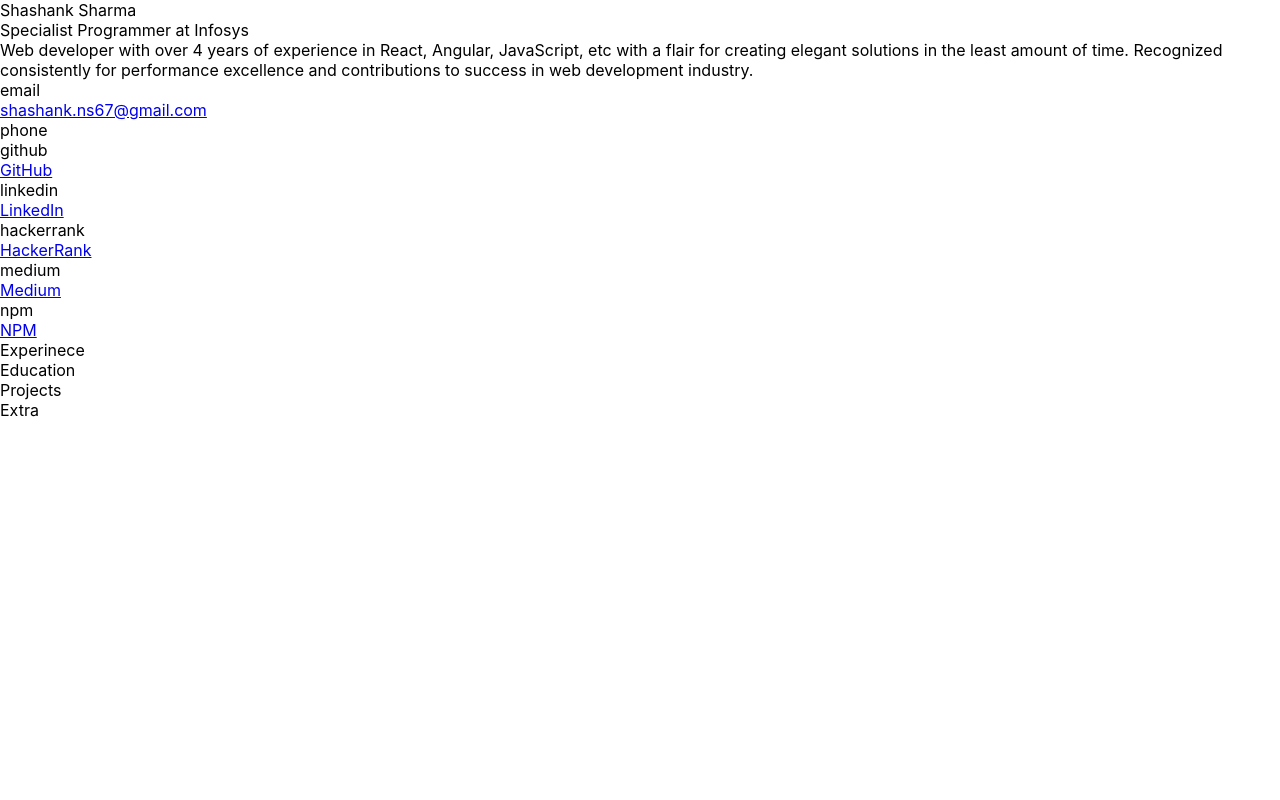
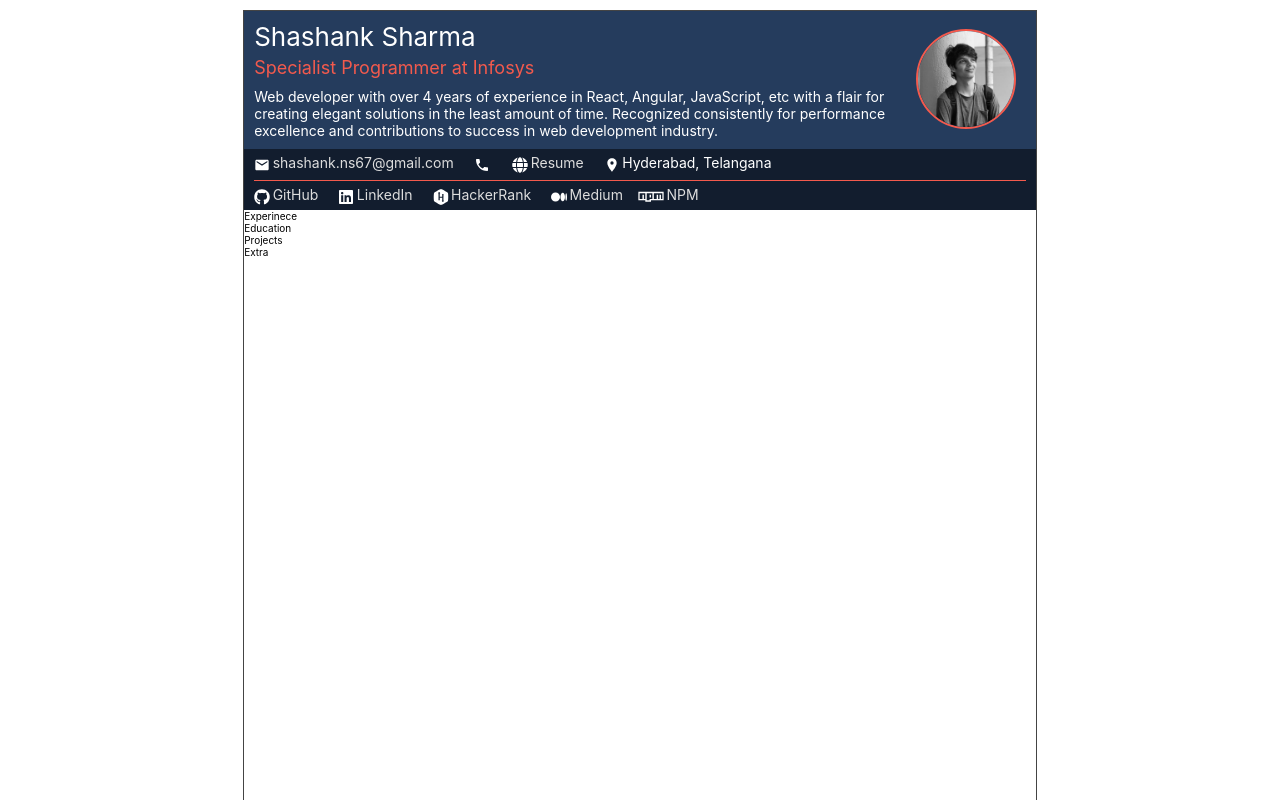
Before and after one commit to geekyorion/resume, a React (Create React App) app: page / in a window 1280 px wide. Shown: the top 800 px of the page. Built offline with nearby package versions, Linux system fonts and the light colour scheme.

Commit message:
header component is completed

```diff
--- a/package.json
+++ b/package.json
@@ -14,6 +14,7 @@
     "bootstrap": "^5.2.0-beta1",
     "react": "^18.1.0",
     "react-dom": "^18.1.0",
+    "react-icons": "^4.4.0",
     "react-scripts": "5.0.1",
     "web-vitals": "^2.1.4"
   },
--- a/src/App.css
+++ b/src/App.css
@@ -1 +1,18 @@
-.wrapper { }
+.wrapper {
+  margin: 1rem auto;
+  border: 1px solid #444;
+}
+
+.wrapper.size-A4 {
+  width: 793.7007874px;
+  height: 1122.519685px;
+}
+
+.wrapper.height-auto {
+  height: auto;
+}
+
+._header {
+  background: var(--color-grayblue);
+  color: var(--color-white, #fff);
+}
--- a/src/App.js
+++ b/src/App.js
@@ -14,7 +14,7 @@
   const { header, experience, education, projects, others } = state;
 
   return (
-    <div className="wrapper">
+    <div className="wrapper size-A4">
       <div className="_header">
         <Header data={header} />
       </div>
--- /dev/null
+++ b/src/components/Header/Header.css
@@ -0,0 +1,81 @@
+.header-section {
+  padding: 1rem;
+  padding-bottom: 0;
+}
+
+.name-text {
+  font-size: 2.6rem;
+}
+
+.role-text {
+  font-size: 1.8rem;
+  margin: 0.5rem 0;
+  /* border-bottom: 0.2rem solid; */
+  padding-bottom: 0.5rem;
+  width: fit-content;
+  color: var(--color-red);
+}
+
+.bio-text {
+  font-size: 1.4rem;
+}
+
+.bio-and-image {
+  display: flex;
+  align-items: center;
+}
+
+.image-wrapper {
+  padding-right: 1rem;
+}
+
+.image-wrapper img {
+  width: 100px;
+  border-radius: 50%;
+  border: 0.2rem solid var(--color-red);
+}
+
+.all-links {
+  background: #121d2e;
+  width: calc(100% + 2rem);
+  margin-left: -1rem;
+  margin-top: 1rem;
+  font-size: 1.4rem;
+}
+
+.contacts-wrapper, .links-wrapper {
+  display: flex;
+  padding: 0.5rem 1rem;
+  align-items: center;
+}
+
+.contacts-wrapper > .contact,
+.links-wrapper > .link {
+  margin-right: 2rem;
+  display: flex;
+}
+
+.contact-icon, .link-icon {
+  position: relative;
+  top: 0.25rem;
+  margin-right: 0.25rem;
+}
+
+.contact-icon > svg, .link-icon > svg {
+  width: 1.6rem;
+  height: 1.6rem;
+}
+
+.link-hr {
+  border: none;
+  border-top: 1px solid var(--color-red);
+  width: calc(100% - 2rem);
+  margin-left: 1rem;
+  margin-top: 0.2rem;
+}
+
+.contact-icon.scaled-up-icon,
+.link-icon.scaled-up-icon {
+  margin-right: 0.75rem;
+  transform: scale(1.6);
+}
--- a/src/components/Header/Header.js
+++ b/src/components/Header/Header.js
@@ -1,4 +1,6 @@
 import { useState } from 'react';
+import { HEADER_CONTACT_ICONS, HEADER_LINKS_ICONS} from '../../utils/icons-library';
+import './Header.css';
 
 const Header = ({ data }) => {
   const [headerState] = useState(data);
@@ -6,6 +8,7 @@
   return (
     <div className="header-section">
       <div className="main-info">
+        <div className="bio-and-image">
           <div className="bio-wrapper">
             <div className="name-text">{ headerState.name }</div>
             <div className="role-text">{ headerState.role }</div>
@@ -17,16 +20,20 @@
               <img src={headerState.image.url} alt={`profile of ${headerState.name}`} className="profile-picture" />
             </div>
           )}
+        </div>
 
+        <div className="all-links">
           <div className="contacts-wrapper">
             {headerState.contact.filter(contact => !contact.isHidden).map(contact => (
               <div className="contact">
-              <div className="contact-icon">{ contact.icon }</div>
+                <div className={`contact-icon ${contact.iconClass ?? ''}`}>{ HEADER_CONTACT_ICONS[contact.icon] }</div>
                 <div className="contact-text">
                   {contact.type === 'email' ? (
                     <a className="email-text" href={`mailto:${contact.value}`} rel="noreferrer noopener">{ contact.value }</a>
                   ) : contact.type === 'phone' ? (
                     <a className="phone-text" href={`tel:${contact.value.replace(/\s+/g, '')}`} rel="noreferrer noopener">{ contact.value }</a>
+                  ) : contact.type === 'website' ? (
+                    <a className="website-text" href={contact.link} rel="noreferrer noopener">{ contact.value }</a>
                   ) : (
                     <p classname="other-contact-text">{ contact.value }</p>
                   )}
@@ -35,10 +42,12 @@
             ))}
           </div>
 
-        <div className="links-wrapper">
+          <hr className="link-hr" />
+
+          <div className="links-wrapper all-links-wrapper">
             {headerState.links.filter(link => !link.isHidden).map(link => (
               <div className="link">
-              <div className="link-icon">{ link.icon }</div>
+                <div className={`link-icon ${link.iconClass ?? ''}`}>{ HEADER_LINKS_ICONS[link.icon] }</div>
                 <div className="link-text">
                   <a href={link.value} target="_blank" rel="noreferrer noopener">{ link.type }</a>
                 </div>
@@ -47,6 +56,7 @@
           </div>
         </div>
       </div>
+    </div>
   );
 };
 
--- a/src/data/data.json
+++ b/src/data/data.json
@@ -15,9 +15,15 @@
         "isHiddne": false,
         "icon": "phone"
       }, {
+        "type": "website",
+        "value": "Resume",
+        "isHidden": false,
+        "icon": "website",
+        "link": "https://geekyorion.github.io/resume"
+      }, {
         "type": "address",
         "value": "Hyderabad, Telangana",
-        "isHidden": true,
+        "isHidden": false,
         "icon": "address"
       }
     ],
@@ -46,12 +52,13 @@
         "type": "NPM",
         "value": "https://npmjs.com/~geekyorion",
         "isHidden": false,
-        "icon": "npm"
+        "icon": "npm",
+        "iconClass": "scaled-up-icon"
       }
     ],
     "image": {
-      "url": "",
-      "showImage": ""
+      "url": "/assets/images/profile.jpeg",
+      "showImage": true
     }
   },
   "experience": [
--- a/src/index.css
+++ b/src/index.css
@@ -18,3 +18,27 @@
   padding: 0;
   margin: 0;
 }
+
+:root {
+  font-size: 10px;
+  --color-red: #f35a4d;
+  --color-grayblue: #253c5d;
+  --color-white: #fff;
+  --color-link: #ddd;
+}
+
+a {
+  color: var(--color-link);
+  text-decoration: none;
+  cursor: pointer;
+}
+
+a:visited, a:active, a:hover {
+  color: var(--color-link);
+}
+
+a:hover {
+  color: var(--color-white);
+}
+
+/* https://icomoon.io/app/#/select/library */
--- /dev/null
+++ b/src/utils/icons-library.js
@@ -0,0 +1,35 @@
+import {
+  MdEmail,
+  MdPhone,
+  MdLocationOn
+} from 'react-icons/md';
+
+import {
+  FaGlobe,
+  FaGithub,
+  FaLinkedin,
+  FaHackerrank,
+  FaNpm
+} from 'react-icons/fa';
+
+import { BsMedium } from 'react-icons/bs';
+
+const HEADER_CONTACT_ICONS = {
+  email: <MdEmail />,
+  phone: <MdPhone />,
+  website: <FaGlobe />,
+  address: <MdLocationOn />
+};
+
+const HEADER_LINKS_ICONS = {
+  github: <FaGithub />,
+  linkedin: <FaLinkedin />,
+  hackerrank: <FaHackerrank />,
+  medium: <BsMedium />,
+  npm: <FaNpm />
+};
+
+export {
+  HEADER_CONTACT_ICONS,
+  HEADER_LINKS_ICONS
+};
```
Also changed, not shown: public/assets/images/profile.jpeg (added), 1 other file (tests, documents, lock files or other folders). Lines whose indentation alone changed are shown as unchanged.
